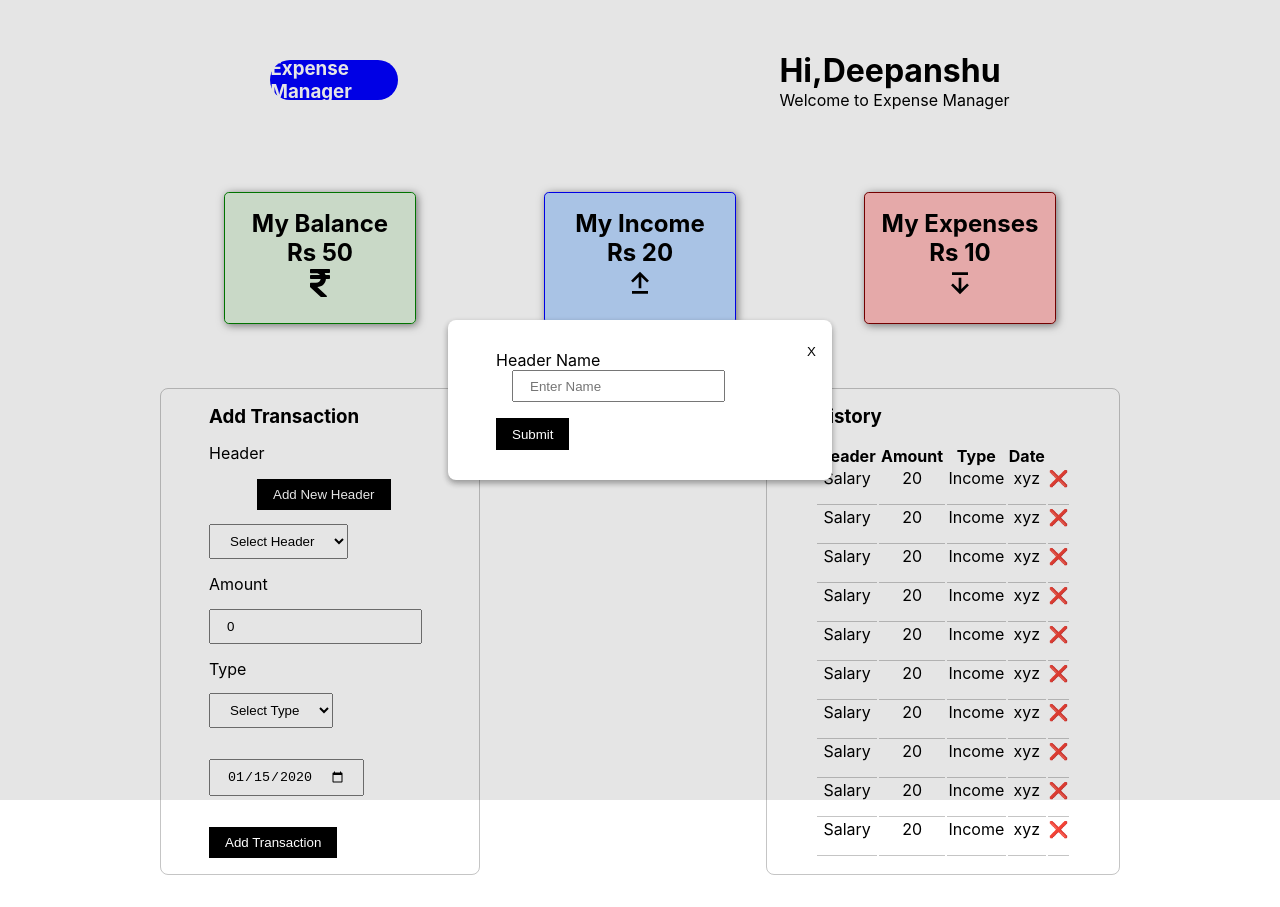
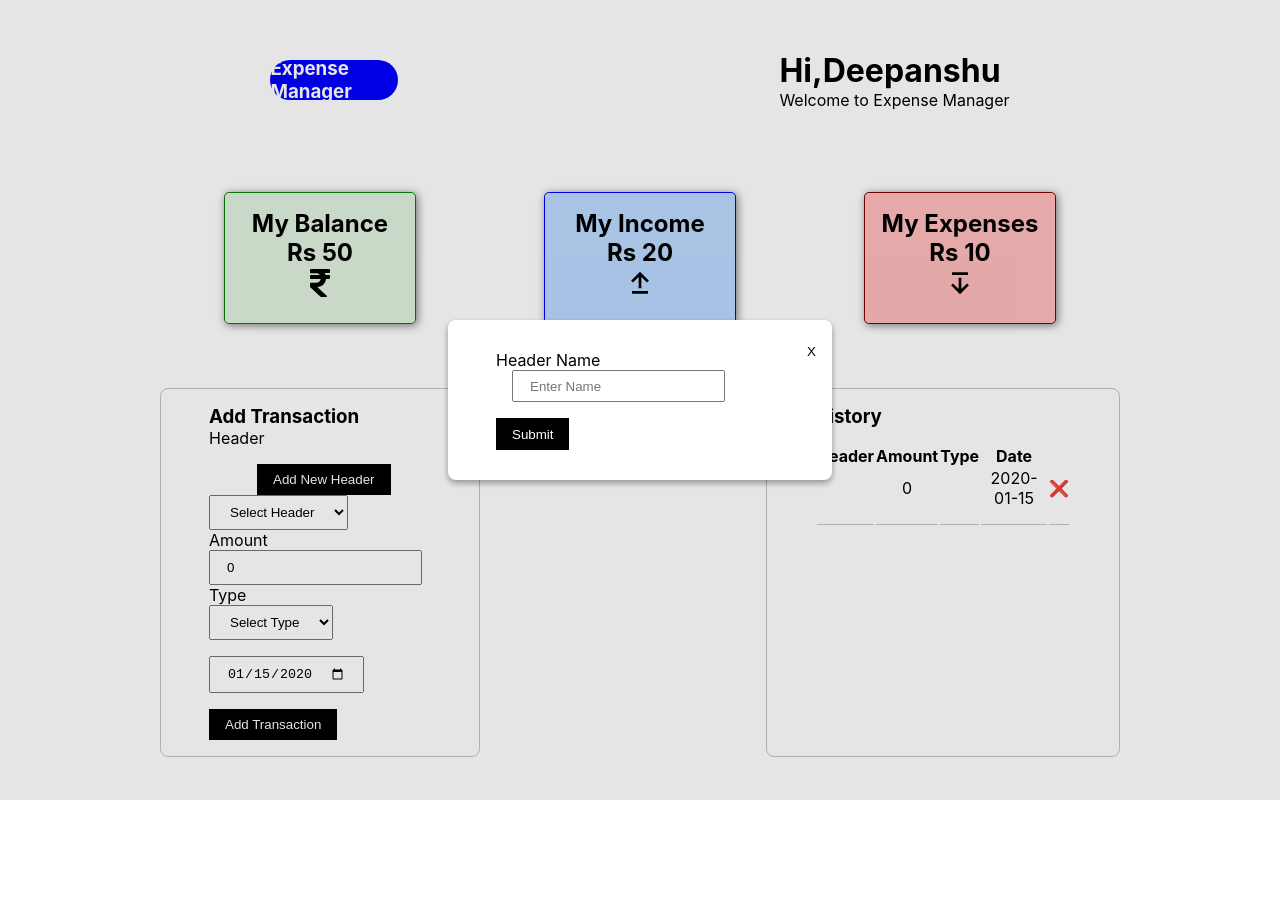
Before and after one commit to deepanshu26kohli/Expense_Manager_React, a React (Create React App) app: page / in a window 1280 px wide. Both pictures are taken after typing "2020-01-15" into the empty fields and a click on the button "Add New Header". After the commit the page ends 800 px from the top, so only its background shows below. Built offline with nearby package versions, Linux system fonts and the light colour scheme.

Commit message:
Rendered all transactions

```diff
--- a/src/App.js
+++ b/src/App.js
@@ -7,14 +7,16 @@ import HeaderModal from './Components/HeaderModal'
 const App = () => {
   const [headModal,SetHeadModal] = useState(false)
   const [myHeaders,setMyheaders] = useState([])
+  const [myAllTrans,setMyAlltrans] = useState([])
   useEffect(()=>{
     // console.log(myHeaders,"app")
+    // console.log(myAllTrans,"app")
   })
   return (
     <>
       <Header/>
       <Money/>
-      <Transaction myHeaders={myHeaders} setMyheaders={setMyheaders} setHeadModal = {SetHeadModal} headModal = {headModal}/>
+      <Transaction myAllTrans={myAllTrans} setMyAlltrans={setMyAlltrans} myHeaders={myHeaders} setMyheaders={setMyheaders} setHeadModal = {SetHeadModal} headModal = {headModal}/>
       { headModal && <HeaderModal myHeaders={myHeaders} setMyheaders={setMyheaders} setHeadModal = {SetHeadModal} headModal = {headModal}/>}
     </>
   )
--- a/src/Components/AddTrans.js
+++ b/src/Components/AddTrans.js
@@ -2,19 +2,24 @@ import React, { useEffect, useState } from 'react'
 import "../Style/AddTrans.css"
 
 const AddTrans = (props) => {
-  useEffect(() => {
-    props.setMyheaders(props.myHeaders)
-  })
-  const [amount, setAmount] = useState(0)
+
+    const [amount, setAmount] = useState(0)
     const [type, setType] = useState("")
     const [transHeader, setTransHeader] = useState("")
     const [date, setDate] = useState("")
     const [alltrans, setAllTrans] = useState([])
     const transHandle = (e) => {
       e.preventDefault()
-      const newTrans = { amount: amount, type: type, transHeader: transHeader, date: date }
+      const newTrans = { amount: amount, type: type, transHeader: transHeader, date: date , id : new Date().getTime() }
+      setAllTrans([...alltrans,newTrans])
       console.log(newTrans)
     }
+    useEffect(() => {
+      props.setMyheaders(props.myHeaders)
+      setAllTrans(alltrans)
+      props.setMyAlltrans(alltrans)
+      // console.log(alltrans,"All Transactions")
+    },)
 
   return (
     <form className='addTrans' onSubmit={transHandle}>
--- a/src/Components/HeaderModal.js
+++ b/src/Components/HeaderModal.js
@@ -10,7 +10,7 @@ const HeaderModal = (props) => {
     event.preventDefault()
     if (header.length)
     {
-    let newHeader = {header:header,id:new Date().getTime().toString()}
+    let newHeader = {header:header,id:new Date().getTime()}
     // console.log(newHeader)
     setAllHeaders([...allHeaders,newHeader])
 
--- a/src/Components/TransHistory.js
+++ b/src/Components/TransHistory.js
@@ -1,6 +1,11 @@
-import React from 'react'
+import React, { useEffect } from 'react'
 import "../Style/TransHistory.css"
-const TransHistory = () => {
+const TransHistory = (props) => {
+    useEffect(()=>{
+        console.log(props.myAllTrans,"history")
+
+    },[props.myAllTrans])
+
     return (
         <div className='transHistory'>
             <h3>History</h3>
@@ -11,6 +16,16 @@ const TransHistory = () => {
                     <th>Amount</th>
                     <th>Type</th>
                     <th>Date</th>
+                </tr>
+                {
+                    props.myAllTrans.map((e)=>{
+
+                        return <tr key={e.id}><td>{e.transHeader}</td><td>{e.amount}</td><td>{e.type}</td><td>{e.date}</td><td>❌</td>
+                        </tr>
+                    })
+                }
+
+                {/* <tr><td>Salary</td><td>20</td><td>Income</td><td>xyz</td><td>❌</td>
                 </tr>
                 <tr><td>Salary</td><td>20</td><td>Income</td><td>xyz</td><td>❌</td>
                 </tr>
@@ -27,11 +42,7 @@ const TransHistory = () => {
                 <tr><td>Salary</td><td>20</td><td>Income</td><td>xyz</td><td>❌</td>
                 </tr>
                 <tr><td>Salary</td><td>20</td><td>Income</td><td>xyz</td><td>❌</td>
-                </tr>
-                <tr><td>Salary</td><td>20</td><td>Income</td><td>xyz</td><td>❌</td>
-                </tr>
-                <tr><td>Salary</td><td>20</td><td>Income</td><td>xyz</td><td>❌</td>
-                </tr>
+                </tr> */}
                 </tbody>
             </table>
 
--- a/src/Components/Transaction.js
+++ b/src/Components/Transaction.js
@@ -6,8 +6,8 @@ import "../Style/Transaction.css"
 const Transaction = (props) => {
   return (
     <div className='transaction'>
-      <AddTrans  myHeaders={props.myHeaders} setMyheaders={props.setMyheaders} setHeadModal = {props.setHeadModal} headModal = {props.headModal}/>
-      <TransHistory/>
+      <AddTrans myAllTrans={props.myAllTrans} setMyAlltrans={props.setMyAlltrans}  myHeaders={props.myHeaders} setMyheaders={props.setMyheaders} setHeadModal = {props.setHeadModal} headModal = {props.headModal}/>
+      <TransHistory myAllTrans={props.myAllTrans} setMyAlltrans={props.setMyAlltrans}/>
     </div>
   )
 }
--- a/src/Style/HeaderModal.css
+++ b/src/Style/HeaderModal.css
@@ -1,5 +1,5 @@
 .head-modal{
-    position:absolute;
+    position:fixed;
     top:0;
     background-color: rgba(0, 0, 0, 0.1);
     width: 100vw;
```
